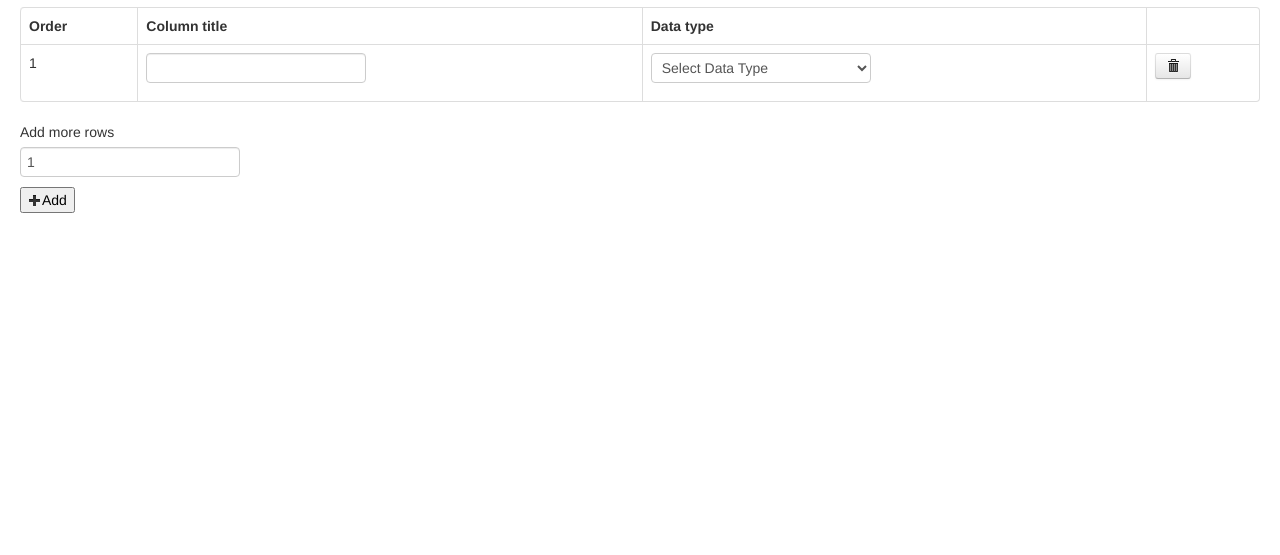
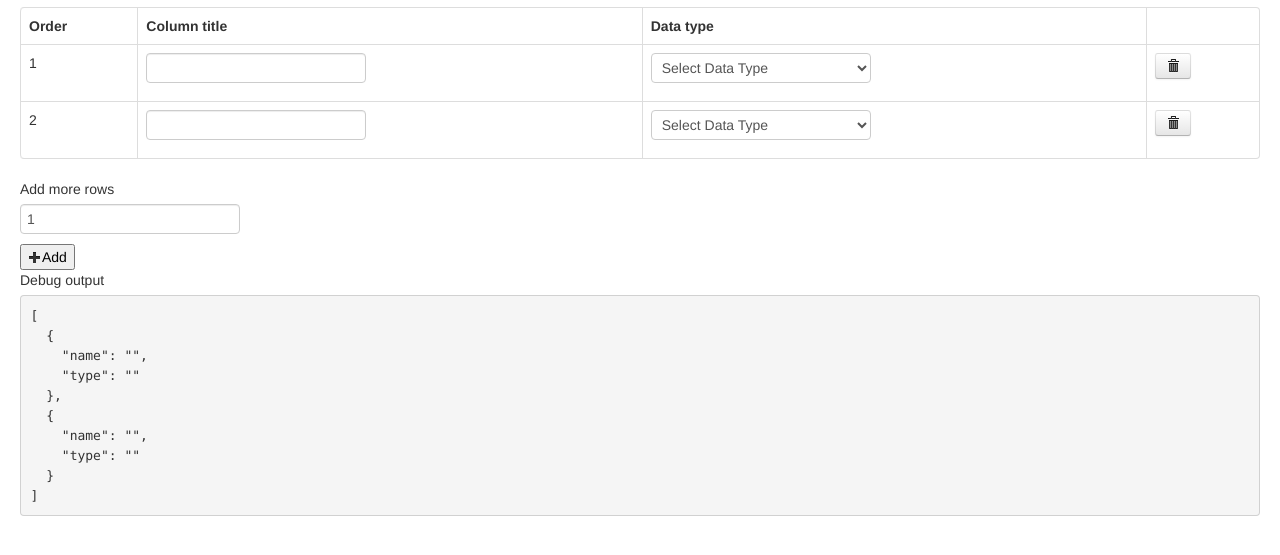
Before and after one commit to dikei/dummydata, a website: page html/index.html in a window 1280 px wide. Both pictures are taken after a click on the button "Add". Shown: the part 53-608 px from the top of the page. Drawn offline with Linux system fonts and the light colour scheme.

Commit message:
Implement add row function. Add debug output.

```diff
--- a/html/index.html
+++ b/html/index.html
@@ -8,9 +8,9 @@
     <link href="../components/bootstrap/css/bootstrap-responsive.css" rel="stylesheet" media="screen">
 </head>
 <body>
-<div class="container-fluid">
+<div class="container-fluid" data-ng-controller="InputController">
     <h1>Dummy data generator</h1>
-    <table class="table table-bordered" data-ng-controller="InputController">
+    <table class="table table-bordered">
         <thead>
             <tr>
                 <th>Order</th>
@@ -79,9 +79,16 @@
     <div class="row-fluid">
         <div>
             <label for="more-row">Add more rows</label>
-            <input id="more-row" type="number" value="1"/>
+            <input id="more-row" type="number" data-ng-model="addMore"/>
         </div>
-        <button><i class="icon-plus"></i>Add</button>
+        <button data-ng-click="addRow()"><i class="icon-plus"></i>Add</button>
+    </div>
+
+    <div class="row-fluid">
+        <div class="span12">
+            <label for="debug-output">Debug output</label>
+            <pre id="debug-output">{{ columns | json }}</pre>
+        </div>
     </div>
 </div>
 
--- a/js/controllers.js
+++ b/js/controllers.js
@@ -1,8 +1,20 @@
 function InputController($scope) {
+    $scope.addMore = 1;
     $scope.columns = [
         {
             name: "",
             type: ""
         }
     ];
+
+    $scope.addRow = function() {
+        var count = 0;
+        while(count < $scope.addMore) {
+            ++count;
+            $scope.columns.push({
+                name: "",
+                type: ""
+            });
+        }
+    }
 }
```
